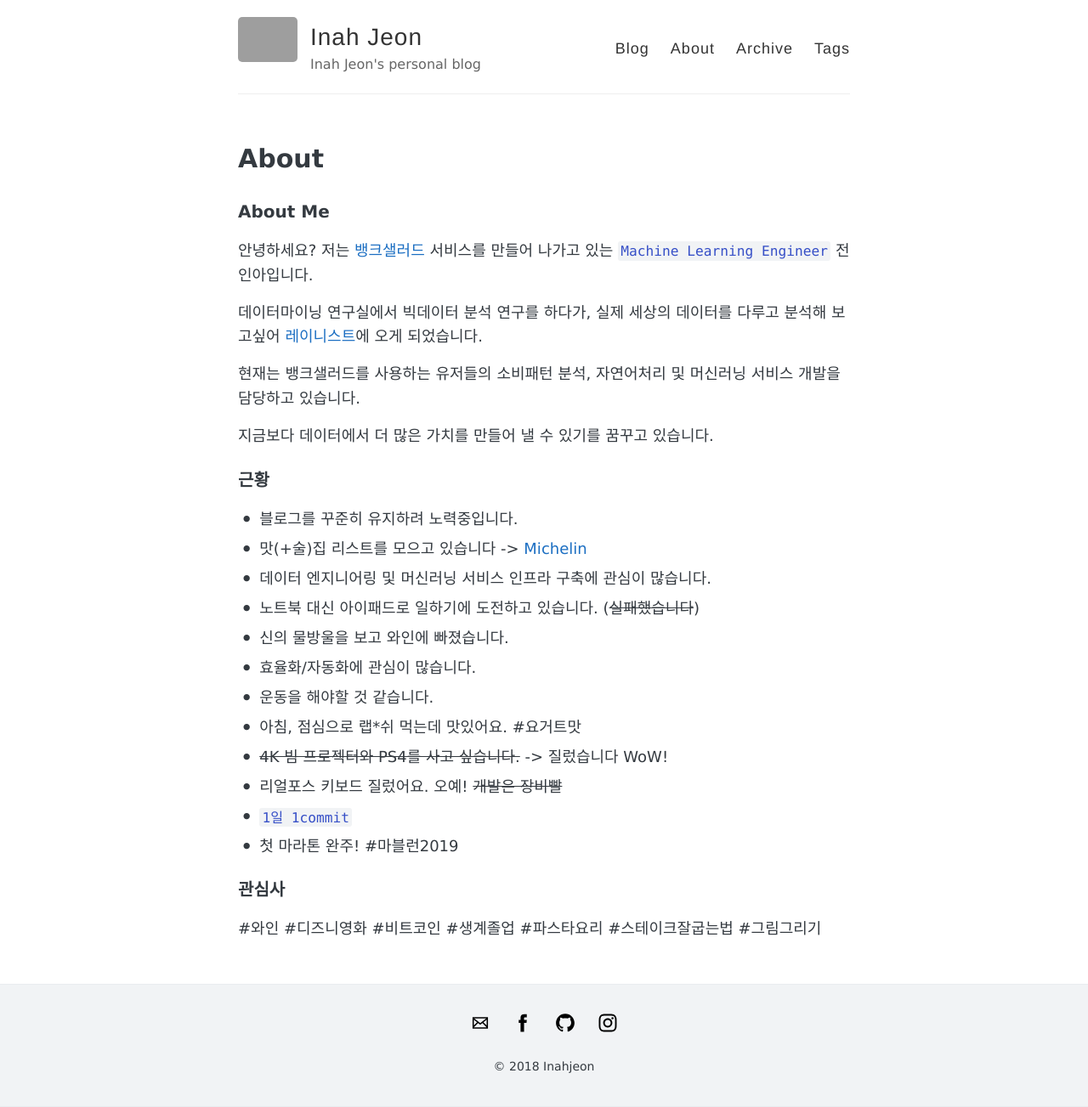
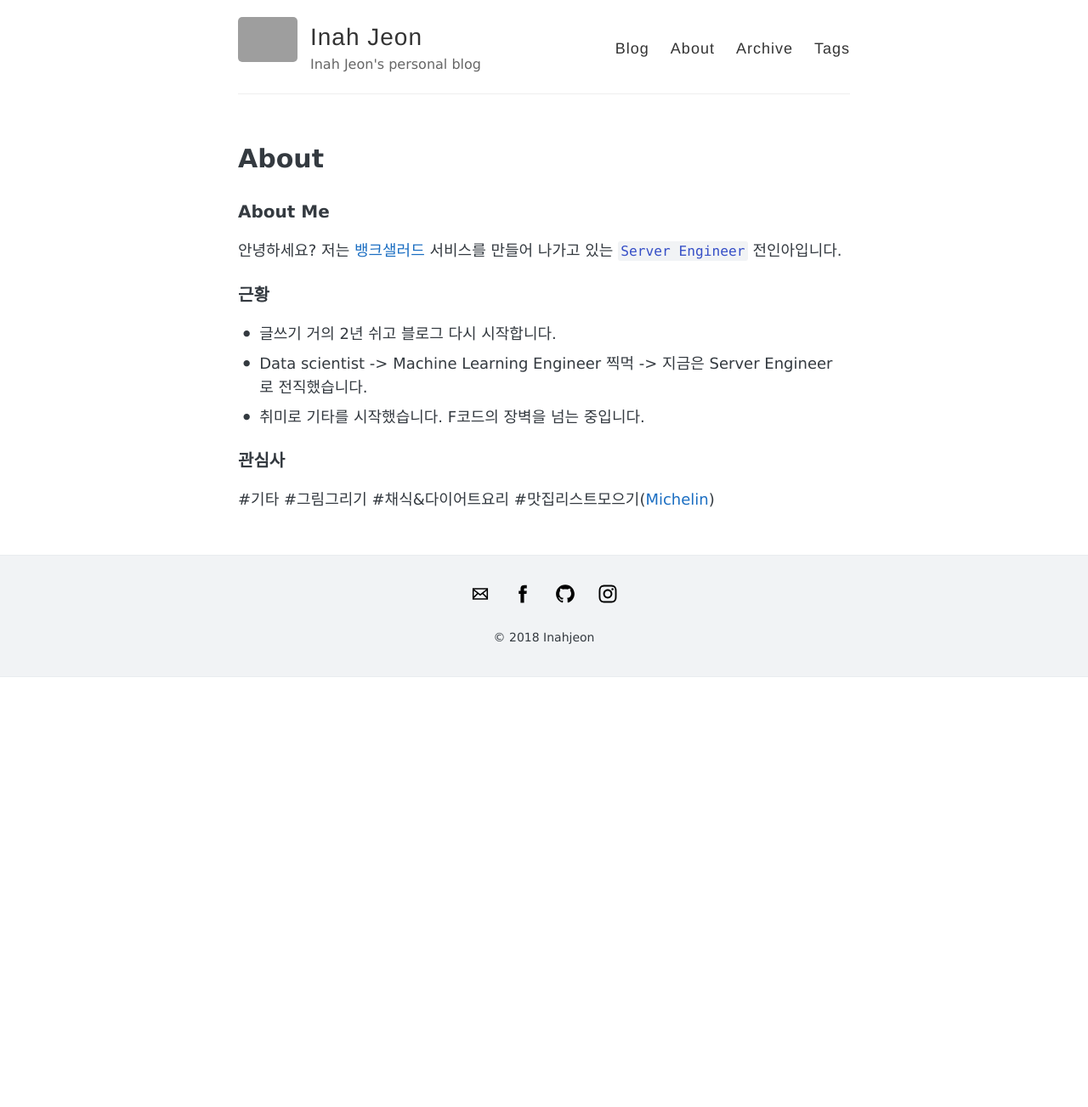
Before and after one commit to inahjeon/inahjeon.github.io, a Jekyll site: the page built from about.md, in a window 1280 px wide. Shown: the whole page at 85% size. Built offline with Jekyll 4.4.1, drawn with Linux system fonts in a browser that asks for light colours; after the commit the page ends 900 px from its top, so only the background shows below that; grey boxes are pictures that could not be loaded.

Commit message:
update about

```diff
--- a/about.md
+++ b/about.md
@@ -6,27 +6,12 @@ permalink: /about/
 
 ### About Me
 
-안녕하세요? 저는 [뱅크샐러드](https://banksalad.com) 서비스를 만들어 나가고 있는 `Machine Learning Engineer` 전인아입니다.
-
-데이터마이닝 연구실에서 빅데이터 분석 연구를 하다가, 실제 세상의 데이터를 다루고 분석해 보고싶어 [레이니스트](https:/rainist.com)에 오게 되었습니다.
-
-현재는 뱅크샐러드를 사용하는 유저들의 소비패턴 분석, 자연어처리 및 머신러닝 서비스 개발을 담당하고 있습니다.
-
-지금보다 데이터에서 더 많은 가치를 만들어 낼 수 있기를 꿈꾸고 있습니다.
+안녕하세요? 저는 [뱅크샐러드](https://banksalad.com) 서비스를 만들어 나가고 있는 `Server Engineer` 전인아입니다.
 
 ### 근황
-- 블로그를 꾸준히 유지하려 노력중입니다.
-- 맛(+술)집 리스트를 모으고 있습니다 -> [Michelin](https://github.com/inahjeon/michelin)
-- 데이터 엔지니어링 및 머신러닝 서비스 인프라 구축에 관심이 많습니다.
-- 노트북 대신 아이패드로 일하기에 도전하고 있습니다. (~~실패했습니다~~)
-- 신의 물방울을 보고 와인에 빠졌습니다.
-- 효율화/자동화에 관심이 많습니다.
-- 운동을 해야할 것 같습니다.
-- 아침, 점심으로 랩*쉬 먹는데 맛있어요. \#요거트맛
-- ~~4K 빔 프로젝터와 PS4를 사고 싶습니다.~~ -> 질렀습니다 WoW!
-- 리얼포스 키보드 질렀어요. 오예! ~~개발은 장비빨~~
-- `1일 1commit`
-- 첫 마라톤 완주! #마블런2019
+- 글쓰기 거의 2년 쉬고 블로그 다시 시작합니다.
+- Data scientist -> Machine Learning Engineer 찍먹 -> 지금은 Server Engineer 로 전직했습니다.
+- 취미로 기타를 시작했습니다. F코드의 장벽을 넘는 중입니다.
 
 ### 관심사
-\#와인 \#디즈니영화 \#비트코인 \#생계졸업 \#파스타요리 \#스테이크잘굽는법 \#그림그리기
+\#기타 \#그림그리기 \#채식&다이어트요리 \#맛집리스트모으기([Michelin](https://github.com/inahjeon/michelin))
```
